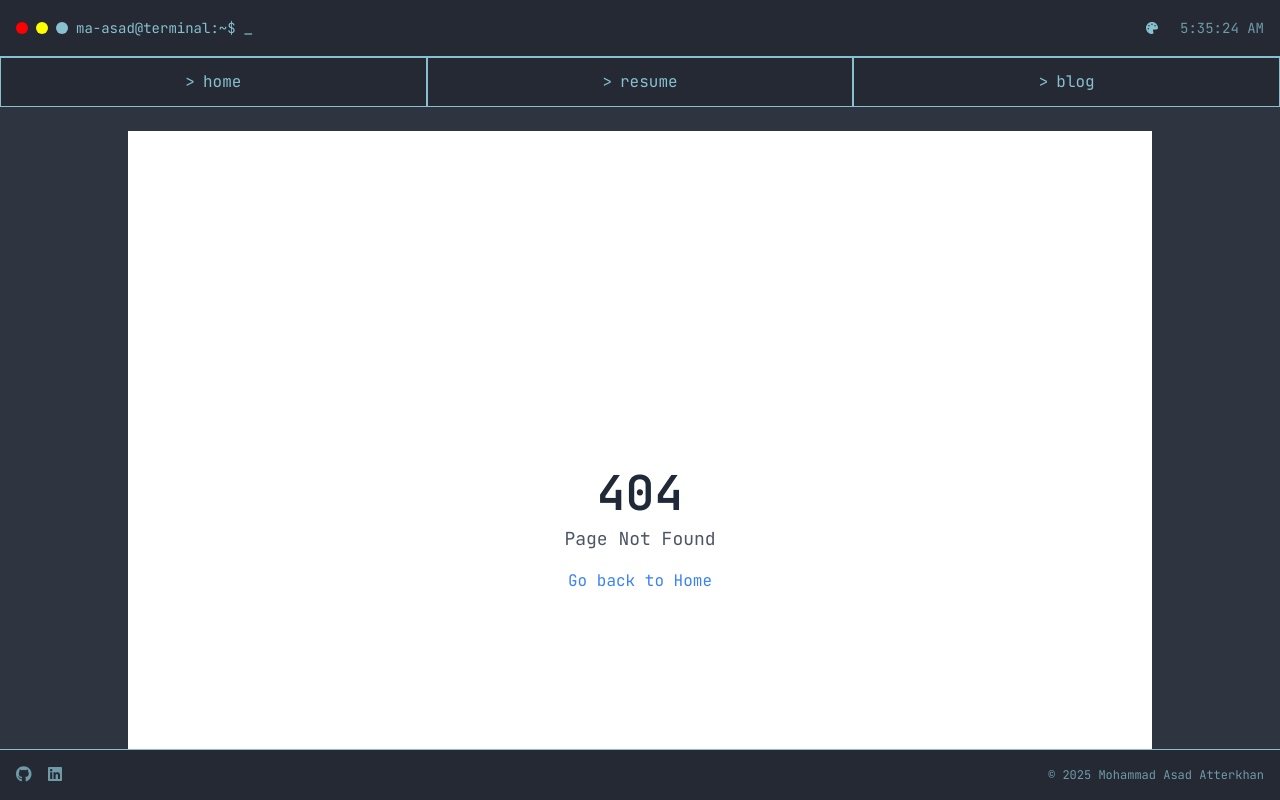
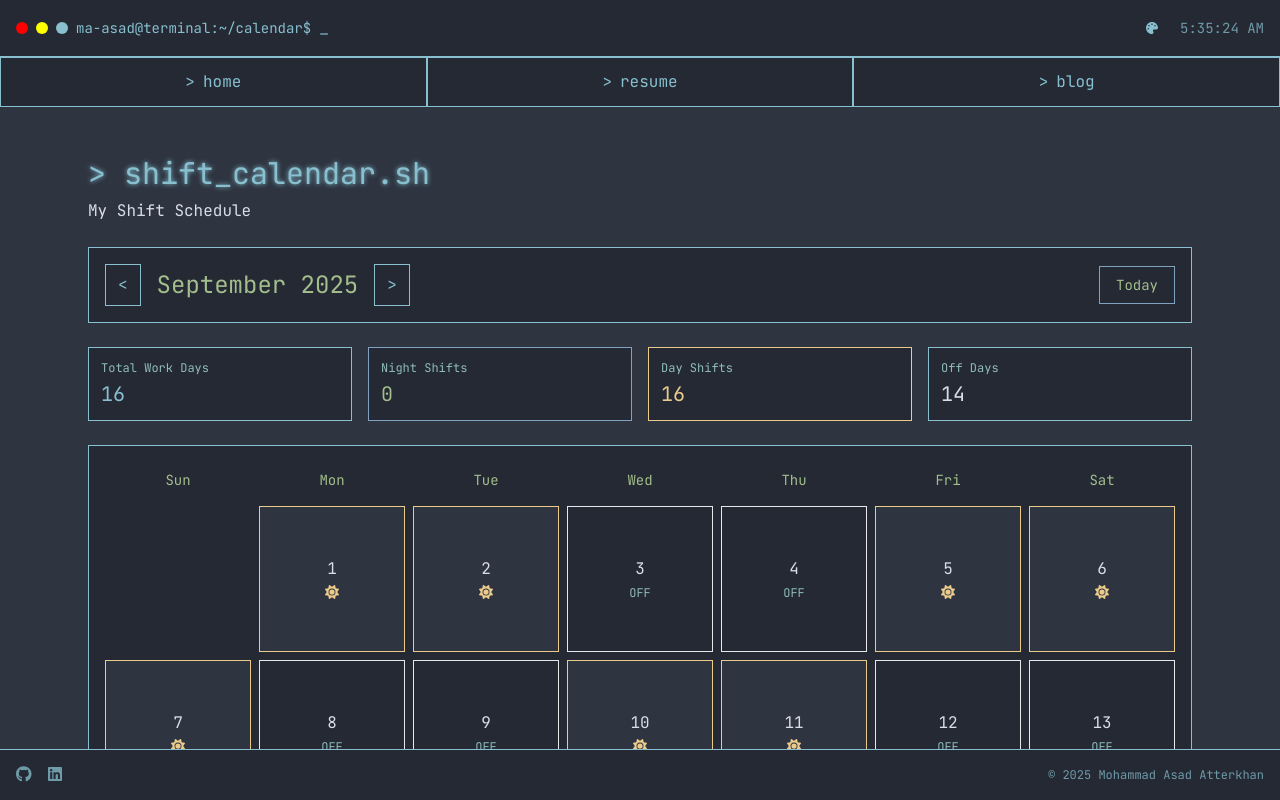
Before and after one commit to ma-asad/ma-asad.github.io, a Vue app: page /calendar in a window 1280 px wide. Before the commit this address had no page. Built offline with nearby package versions, Linux system fonts and the light colour scheme.

Commit message:
feat: enhance 404 handling and routing by storing redirect paths and updating calendar component names

```diff
--- a/src/components/TerminalLayout.vue
+++ b/src/components/TerminalLayout.vue
@@ -81,8 +81,8 @@ const currentPrompt = computed(() => {
       return 'ma-asad@terminal:~/resume$'
     case 'blog':
       return 'ma-asad@terminal:~/blog$'
-    case 'shift-calendar':
-      return 'ma-asad@terminal:~/shift-calendar$'
+    case 'calendar':
+      return 'ma-asad@terminal:~/calendar$'
     default:
       return basePrompt
   }
@@ -98,8 +98,8 @@ const mobilePrompt = computed(() => {
       return '> ~/resume$'
     case 'blog':
       return '> ~/blog$'
-    case 'shift-calendar':
-      return '> ~/shift-calendar$'
+    case 'calendar':
+      return '> ~/calendar$'
     default:
       return '> ~$'
   }
--- a/src/main.js
+++ b/src/main.js
@@ -66,4 +66,15 @@ app.component('font-awesome-icon', FontAwesomeIcon)
 // Enable dark mode for terminal theme
 document.documentElement.classList.add('dark')
 
+// Restore path from 404 redirect
+router.isReady().then(() => {
+  const urlParams = new URLSearchParams(window.location.search)
+  const redirectPath = urlParams.get('redirect') || sessionStorage.getItem('redirectPath')
+
+  if (redirectPath && redirectPath !== window.location.pathname) {
+    sessionStorage.removeItem('redirectPath')
+    router.push(redirectPath).catch(() => {})
+  }
+})
+
 app.mount('#app')
--- a/src/router/index.js
+++ b/src/router/index.js
@@ -31,8 +31,8 @@ const router = createRouter({
             component: ResumeView
         },
         {
-            path: '/shift-calendar',
-            name: 'shift-calendar',
+            path: '/calendar',
+            name: 'calendar',
             component: ShiftCalendarView
         },
         // Hidden redirect routes - handled by 404.html for direct access
--- a/src/views/ShiftCalendarView.vue
+++ b/src/views/ShiftCalendarView.vue
@@ -1,12 +1,11 @@
 <script setup>
 import { ref, computed, onMounted } from 'vue'
 
-// Reference date: August 18, 2025 - night shift, 5 days week (Mon, Tue, Fri, Sat, Sun)
+// Reference: Aug 18, 2025 (night shift, 5-day week)
 const REFERENCE_DATE = new Date('2025-08-18')
 const REFERENCE_IS_NIGHT = true
 const REFERENCE_IS_5_DAY_WEEK = true
 
-// Week patterns
 const WEEK_5_DAYS = [1, 2, 5, 6, 0] // Mon, Tue, Fri, Sat, Sun
 const WEEK_2_DAYS = [3, 4] // Wed, Thu
 
@@ -14,45 +13,27 @@ const selectedMonth = ref(new Date().getMonth())
 const selectedYear = ref(new Date().getFullYear())
 const currentDate = ref(new Date())
 
-// Calculate which week pattern we're in based on reference date
 function getWeekPattern(date) {
   const daysSinceReference = Math.floor((date - REFERENCE_DATE) / (1000 * 60 * 60 * 24))
   const weeksSinceReference = Math.floor(daysSinceReference / 7)
-
-  // Alternate between 5-day and 2-day weeks
   return weeksSinceReference % 2 === 0 ? WEEK_5_DAYS : WEEK_2_DAYS
 }
 
-// Determine if it's night or day shift based on month
 function isNightShift(date) {
   const monthDiff = (date.getFullYear() - REFERENCE_DATE.getFullYear()) * 12 +
                     (date.getMonth() - REFERENCE_DATE.getMonth())
-
-  // If reference was night shift, even months (0, 2, 4...) are night, odd are day
-  // If reference was day shift, even months are day, odd are night
-  if (REFERENCE_IS_NIGHT) {
-    return monthDiff % 2 === 0
-  } else {
-    return monthDiff % 2 === 1
-  }
+  return REFERENCE_IS_NIGHT ? monthDiff % 2 === 0 : monthDiff % 2 === 1
 }
 
-// Check if a date is a work day
 function isWorkDay(date) {
-  const dayOfWeek = date.getDay()
-  const weekPattern = getWeekPattern(date)
-  return weekPattern.includes(dayOfWeek)
+  return getWeekPattern(date).includes(date.getDay())
 }
 
-// Get shift type for a date
 function getShiftType(date) {
-  if (!isWorkDay(date)) {
-    return 'off'
-  }
+  if (!isWorkDay(date)) return 'off'
   return isNightShift(date) ? 'night' : 'day'
 }
 
-// Generate calendar days for selected month
 const calendarDays = computed(() => {
   const year = selectedYear.value
   const month = selectedMonth.value
@@ -64,12 +45,10 @@ const calendarDays = computed(() => {
 
   const days = []
 
-  // Add empty cells for days before month starts
   for (let i = 0; i < startDayOfWeek; i++) {
     days.push(null)
   }
 
-  // Add all days of the month
   for (let day = 1; day <= daysInMonth; day++) {
     const date = new Date(year, month, day)
     days.push({
```
Also changed, not shown: public/404.html (+6 -3 lines).
